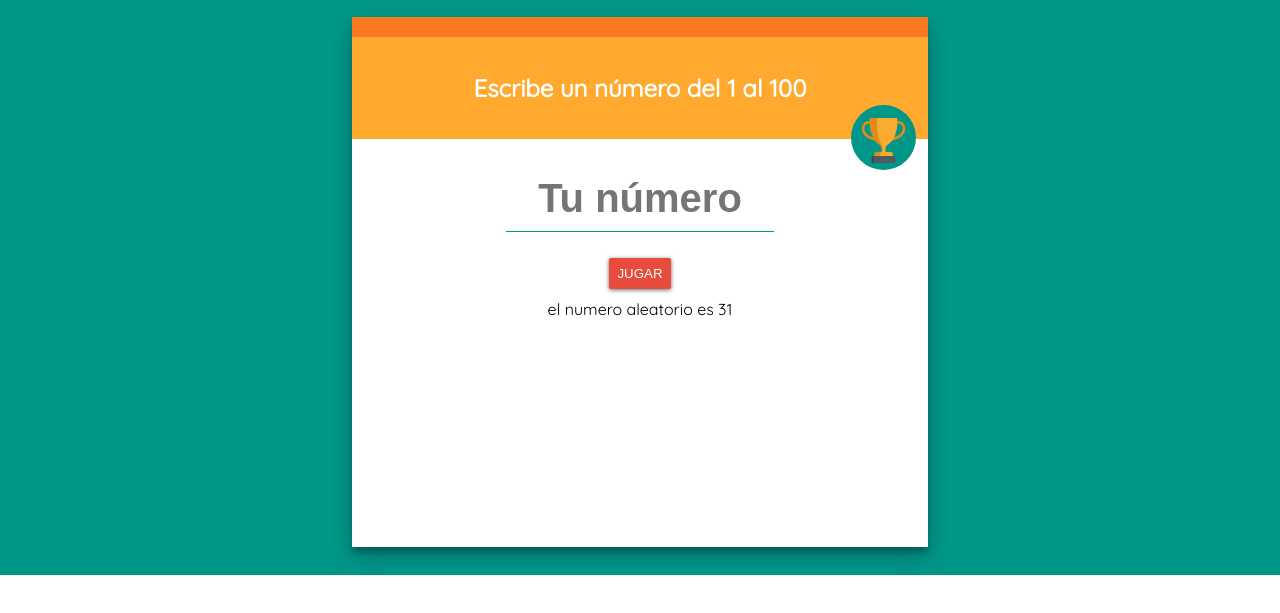
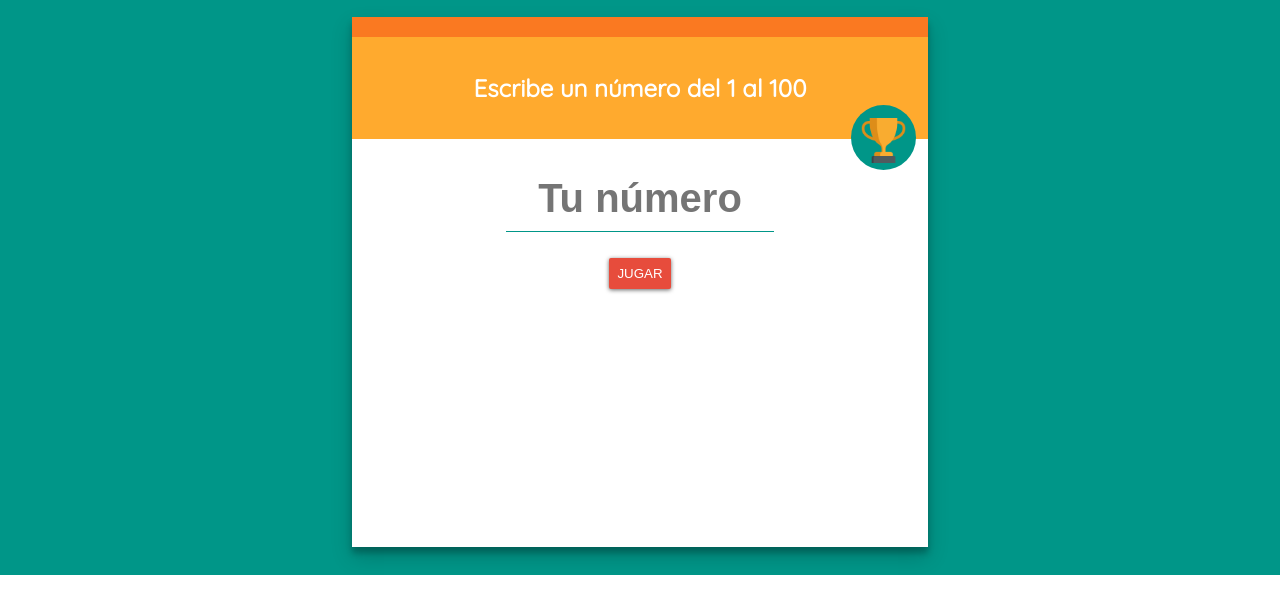
Before and after one commit to mariav53/assignment-2-guess-my-number, a plain HTML site: page index.html in a window 1280 px wide. Shown: the part 103-716 px from the top of the page. Drawn offline with nearby package versions, Linux system fonts and the light colour scheme.

Commit message:
update js file

```diff
--- a/index.html
+++ b/index.html
@@ -40,7 +40,7 @@
 							<div class="play_button">
 								<button type="button" class="btn play" name="play" id="play">JUGAR</button>
 							</div>
-							<div id="message1"></div>
+							<!-- <div id="message1"></div> -->
 							<div id="message"></div>
 							<div id="hint"> <!--seccion pistas-->
 								<div id="hint_text"></div>
--- a/js/main.js
+++ b/js/main.js
@@ -31,7 +31,7 @@ function getRandomNumber(){
   return Math.ceil((Math.random() * 100));
 }
 var randomNumber = getRandomNumber();
-document.querySelector('#message1').innerHTML = "<p>el numero aleatorio es " + randomNumber+"</p>";
+// document.querySelector('#message1').innerHTML = "<p>el numero aleatorio es " + randomNumber+"</p>";
 
 //SECCIÓN JUEGO
 //variables necesarias
@@ -171,7 +171,7 @@ function resetGame() {
   guessCounter();
   clearFields();
   randomNumber = getRandomNumber();
-  document.querySelector('#message1').innerHTML = "<p>el numero aleatorio es " + randomNumber+"</p>";
+  // document.querySelector('#message1').innerHTML = "<p>el numero aleatorio es " + randomNumber+"</p>";
 				play.disabled =false;
 }
 
```
